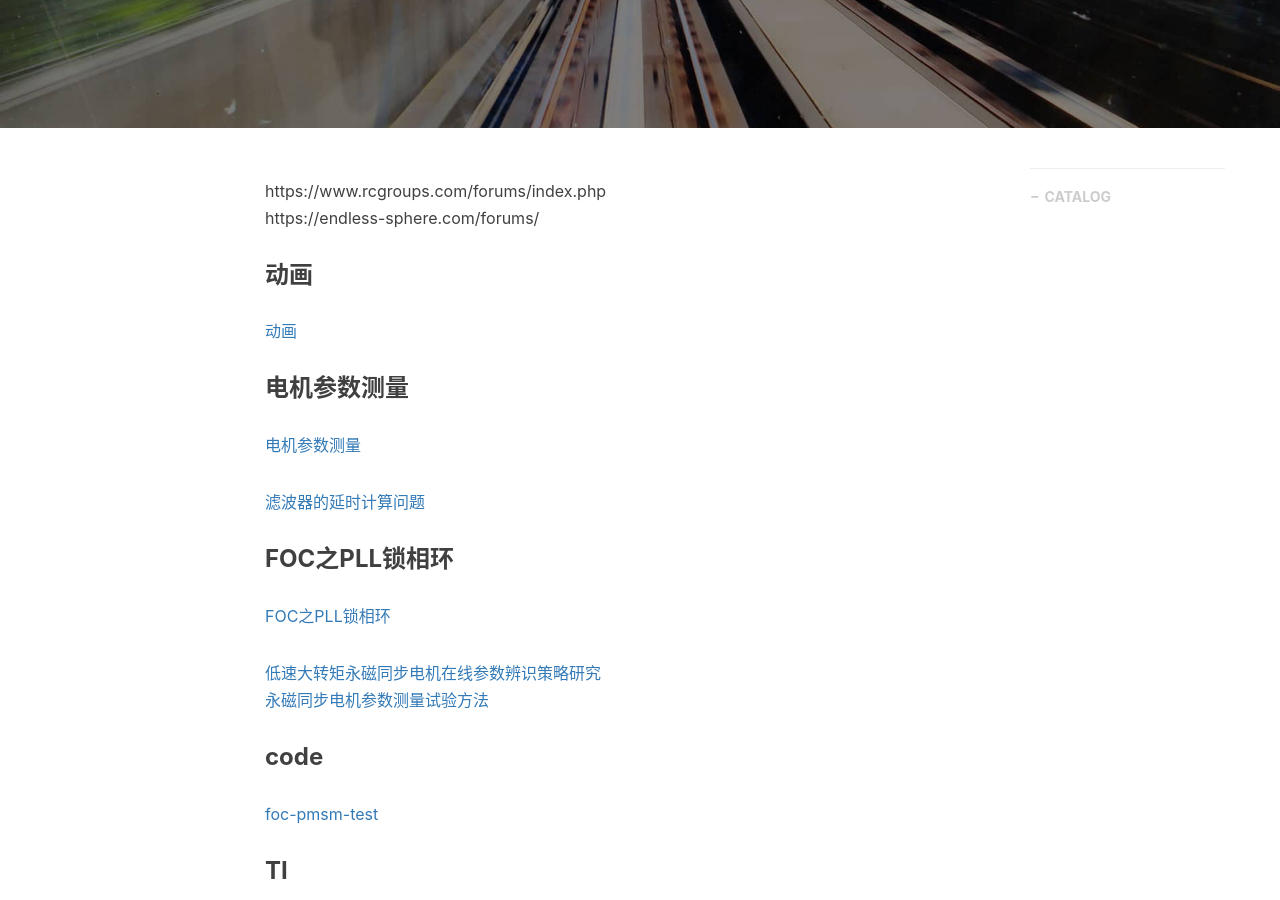
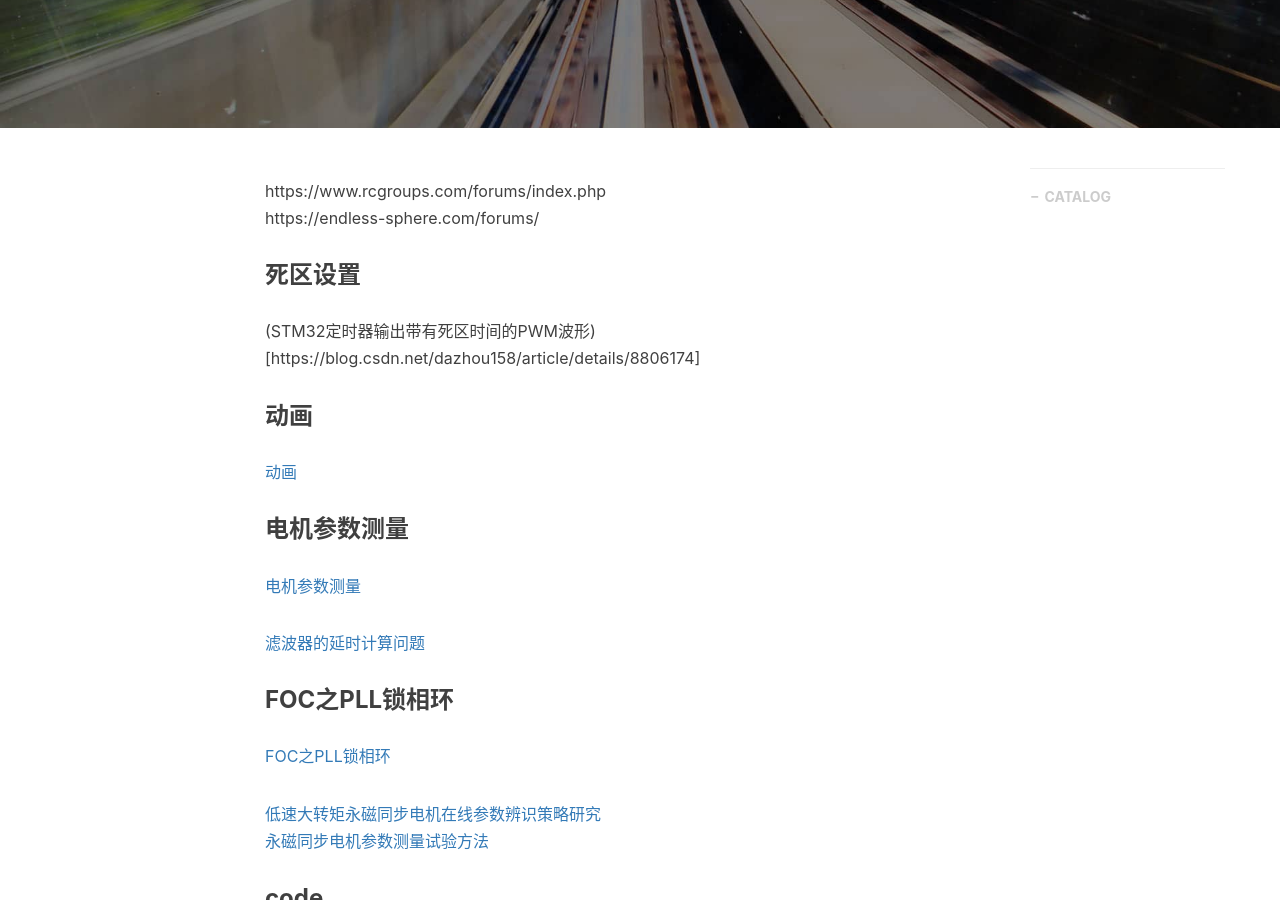
Before and after one commit to gary-robotics/dlward, a Jekyll site: the page built from _posts/2018-10-09-FOC-2018.markdown, in a window 1280 px wide and 900 px high, scrolled down 395 px. Built offline with Jekyll 4.4.1, drawn with Linux system fonts in a browser that asks for light colours; nearby versions of some CDN libraries; comment, search, counter and statistics services are not loaded.

Commit message:
Update 2018-10-09-FOC-2018.markdown

```diff
--- a/_posts/2018-10-09-FOC-2018.markdown
+++ b/_posts/2018-10-09-FOC-2018.markdown
@@ -11,6 +11,8 @@ tags:                               #标签
 ---
 https://www.rcgroups.com/forums/index.php
 https://endless-sphere.com/forums/
+### 死区设置
+(STM32定时器输出带有死区时间的PWM波形)[https://blog.csdn.net/dazhou158/article/details/8806174]
 
 ### 动画
 [动画](https://zhuanlan.zhihu.com/p/82694816)
```
